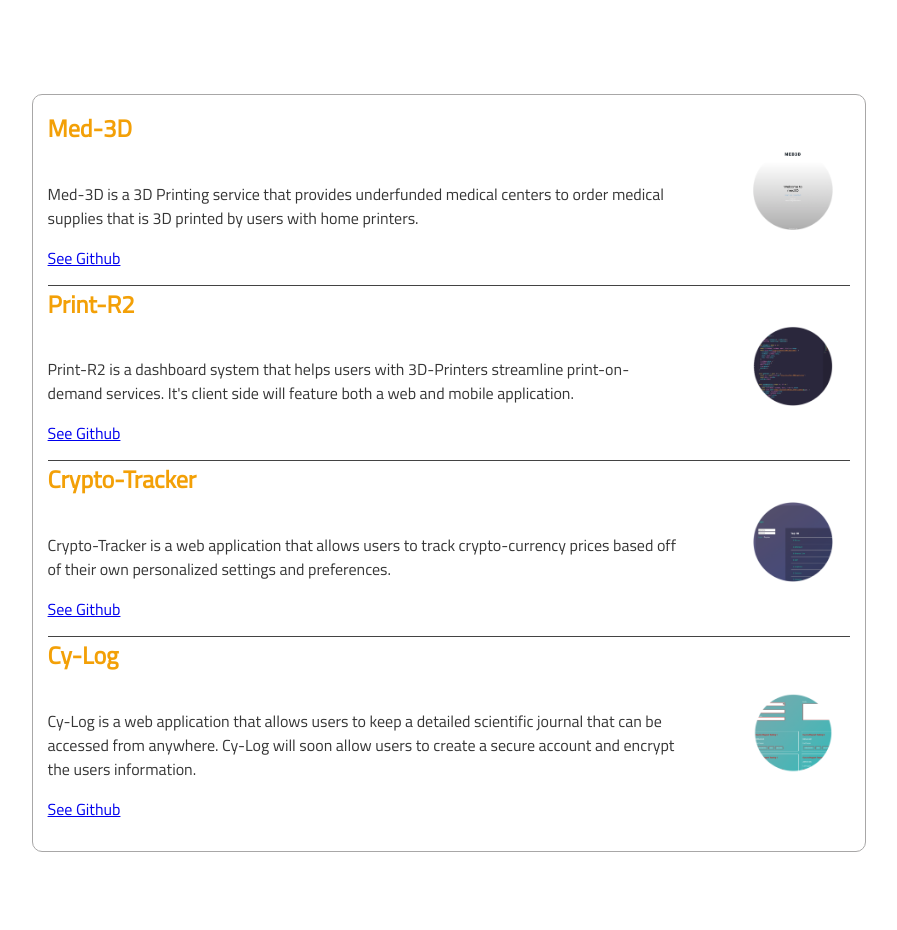
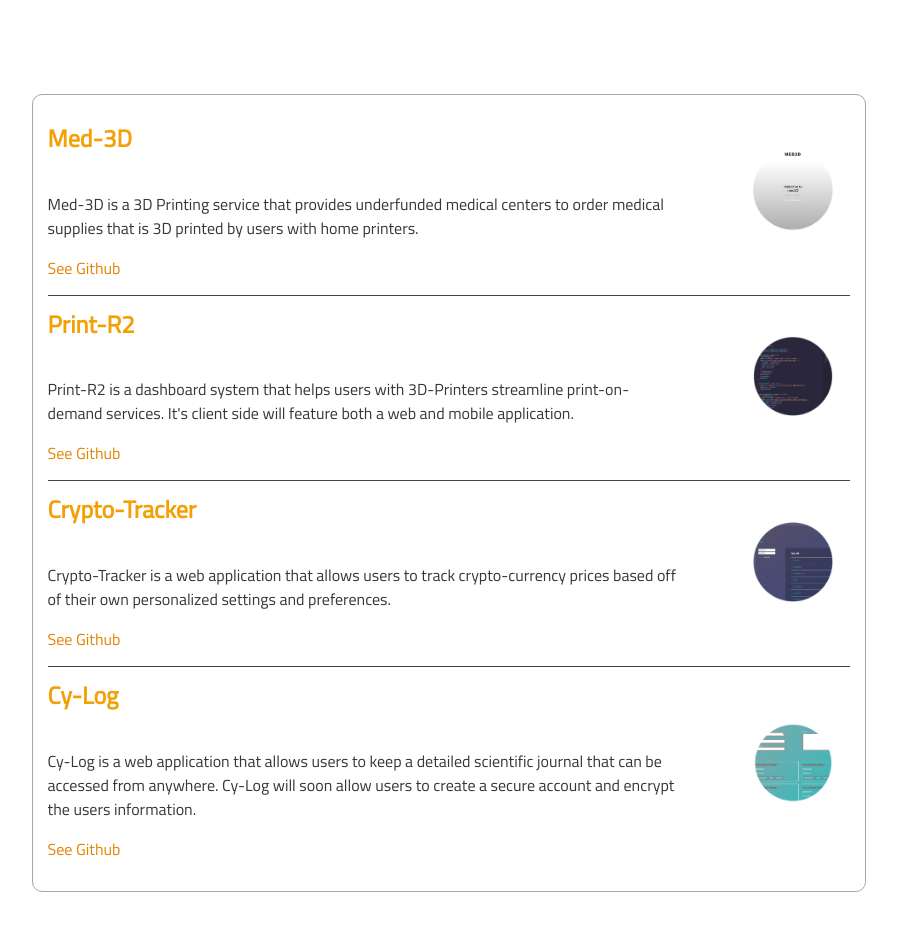
Before and after one commit to mholmberg13/matthewholmberg2, a React (Create React App) app: page /webdevelopment in a window 1280 px wide. Shown: the part 999-1929 px from the top of the page, without its empty margins (217-1114 px from the left). Built offline with nearby package versions, Linux system fonts and the light colour scheme.

Commit message:
Fixed Port-card A decoration.

```diff
--- a/src/App.css
+++ b/src/App.css
@@ -379,11 +379,16 @@
 }
 
 .port-card h2 {
-  margin-top: 0;
+  margin-top: 10px;
 }
 
 .port-card p {
   width: 90%;
+}
+
+.port-card a {
+  text-decoration: none;
+  color: #e48202;
 }
 
 .port-card-container:hover .port-card p {
@@ -418,6 +423,11 @@
   margin-top: 5%;
 }
 
+.icon-container img {
+  width: 100%;
+  height: 100%;
+}
+
 .port-card-container-alt .icon-container {
   margin-top: 7%;
 }
@@ -440,10 +450,6 @@
   transition-duration: 0.3s;
 }
 
-.icon-container img {
-  width: 100%;
-  height: 100%;
-}
 
 /* Order Form */
 h2,
```
